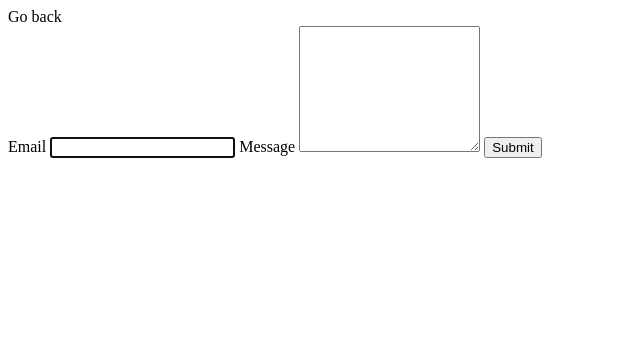
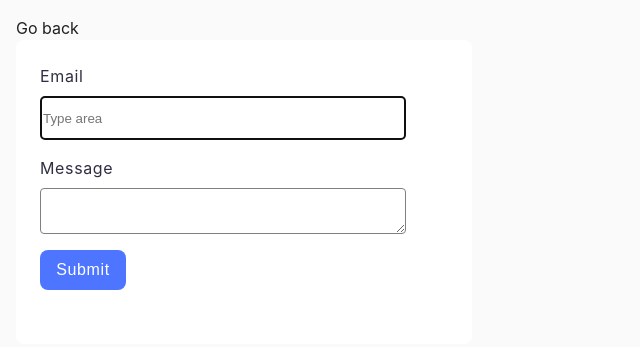
Before and after one commit to KateChmil/goit-js-hw-09, a website built with Vite: page src/2-form.html in a window 1280 px wide. Shown: the whole page, without its empty margins (0-640 px from the left). Built offline with nearby package versions, Linux system fonts and the light colour scheme.

Commit message:
added 2-form

```diff
--- a/src/2-form.html
+++ b/src/2-form.html
@@ -14,16 +14,16 @@
 
 
   <form class="feedback-form" autocomplete="off">
-    <label>
+    <label class = "lab">
       Email
-      <input type="email" name="email" autofocus />
+      <input class = "inp" type="email" name="email" autofocus />
     </label>
-    <label>
+    <label class = "lab">
       Message
-      <textarea name="message" rows="8"></textarea>
+      <textarea class = "inp" name="message" rows="8"></textarea>
     </label>
-    <button type="submit">Submit</button>
+    <button type="submit" class="btn">Submit</button>
   </form>
-
+  <script type="module" src="./js/2-form.js"></script>
   </body>
 </html>
--- a/src/css/2-form.css
+++ b/src/css/2-form.css
@@ -0,0 +1,68 @@
+.feedback-form {
+    display: flex;
+    align-items: flex-start;
+    justify-content: flex-start;
+    flex-direction: column;
+    gap: 16px;
+    border-radius: 8px;
+    padding: 24px;
+    width: 408px;
+    height: 256px;
+    background: #fff;
+}
+
+
+
+.lab {
+    display: flex;
+    align-items: flex-start;
+    justify-content: flex-start;
+    flex-direction: column;
+    gap: 8px;
+    font-weight: 400;
+    font-size: 16px;
+    line-height: 1.5;
+    letter-spacing: 0.04em;
+    color: #2e2f42;
+}
+
+.inp {
+    border: 1px solid #808080;
+    border-radius: 4px;
+    width: 360px;
+    height: 40px;
+}
+
+.inp:hover {
+    border: 1px solid #000;
+}
+inp::placeholder {
+    font-weight: 400;
+        font-size: 16px;
+        line-height: 1.5;
+        letter-spacing: 0.04em;
+        color: #2e2f42;
+}
+
+.btn {
+    display: flex;
+    align-items: center;
+    justify-content: center;
+    flex-direction: row;
+    gap: 10px;
+    border: none;
+    border-radius: 8px;
+    padding: 8px 16px;
+    width: 86px;
+    height: 40px;
+    background: #4e75ff;
+    font-weight: 500;
+    font-size: 16px;
+    line-height: 1.5;
+    letter-spacing: 0.04em;
+    color: #fff;
+}
+
+.btn:hover {
+    background: #6c8cff;
+}
--- a/src/css/reset.css
+++ b/src/css/reset.css
@@ -32,3 +32,15 @@ img {
   max-width: 100%;
   height: auto;
 }
+
+
+body {
+  margin: 16px;
+  font-family: -apple-system, BlinkMacSystemFont, 'Segoe UI', Roboto, Oxygen,
+    Ubuntu, Cantarell, 'Open Sans', 'Helvetica Neue', sans-serif;
+  -webkit-font-smoothing: antialiased;
+  -moz-osx-font-smoothing: grayscale;
+  background-color: #fafafa;
+  color: #212121;
+  line-height: 1.5;
+}
--- a/src/js/2-form.js
+++ b/src/js/2-form.js
@@ -0,0 +1,57 @@
+
+const form = document.querySelector(".feedback-form");
+const email = form.elements.email;
+const message = form.elements.message;
+
+let formData = { email: "", message: "" };
+
+//Local storage
+const localStorageKey = "feedback-form-state";
+const savedData = localStorage.getItem(localStorageKey) ?? "";
+
+if (savedData) {
+  formData = JSON.parse(savedData);
+  email.value = formData.email;
+  message.value = formData.message;
+}
+
+form.addEventListener("input", (event) => {
+    formData[event.target.name] = event.target.value
+  localStorage.setItem(localStorageKey, JSON.stringify(formData));
+});
+
+
+//Submit
+form.addEventListener("submit", (event) => {
+  event.preventDefault()
+
+ if (!email.value || !message.value) {
+        console.log("All form fields must be filled in")
+    } else {
+
+        console.log(formData);
+    }
+    localStorage.removeItem("feedback-form-state");
+    form.reset();
+    formData = { email: "", message: "" };
+});
+
+
+
+
+
+
+
+function changePlaceholderOnFocus(event) {
+  event.target.placeholder = "Type area";
+}
+
+email.addEventListener("focus", changePlaceholderOnFocus);
+message.addEventListener("focus", changePlaceholderOnFocus);
+
+
+function resetPlaceholderOnBlur(event) {
+  event.target.placeholder = "";
+}
+email.addEventListener("blur", resetPlaceholderOnBlur);
+message.addEventListener("blur", resetPlaceholderOnBlur);
```
